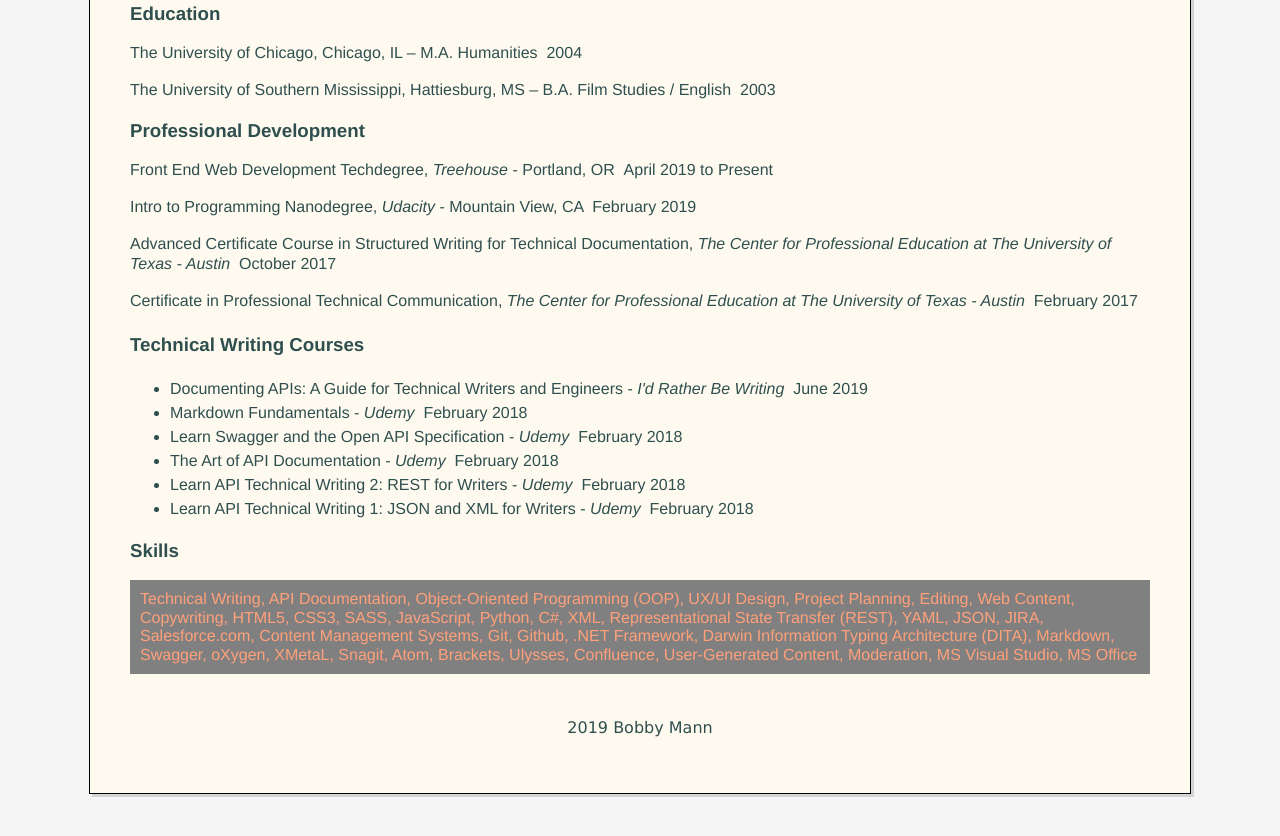
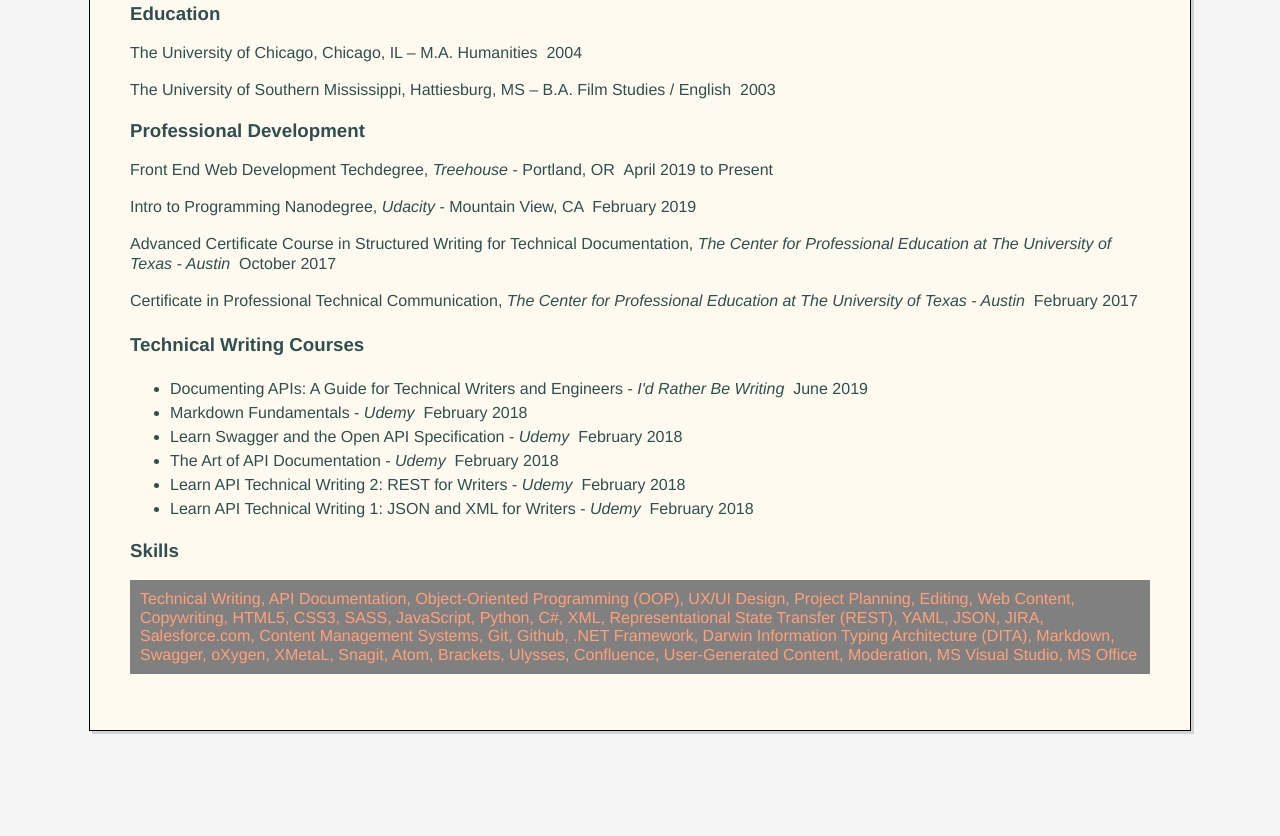
Before and after one commit to mannhb/mannhb.github.io, a plain HTML site: page index.html in a window 1280 px wide. Shown: the part 1737-2573 px from the top of the page. After the commit the page ends 2528 px from the top, so only its background shows below. Drawn offline with Linux system fonts and the light colour scheme.

Commit message:
Update index.html

```diff
--- a/index.html
+++ b/index.html
@@ -134,7 +134,7 @@
             <h3>Skills</h3>
             <p>Technical Writing, API Documentation, Object-Oriented Programming (OOP), UX/UI Design, Project Planning, Editing, Web Content, Copywriting, HTML5, CSS3, SASS, JavaScript, Python, C#, XML, Representational State Transfer (REST), YAML, JSON, JIRA, Salesforce.com, Content Management Systems, Git, Github, .NET Framework, Darwin Information Typing Architecture (DITA), Markdown, Swagger, oXygen, XMetaL, Snagit, Atom, Brackets, Ulysses, Confluence, User-Generated Content, Moderation, MS Visual Studio, MS Office</p>
          </div>
-         <p id="copyright">2019 Bobby Mann</p>
+         <!--<p id="copyright">2019 Bobby Mann</p>-->
       </div>
    </body>
 </html>
```
